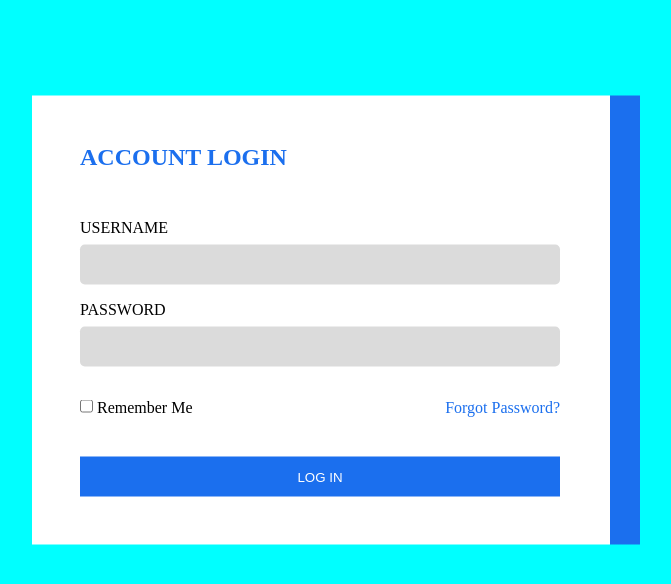
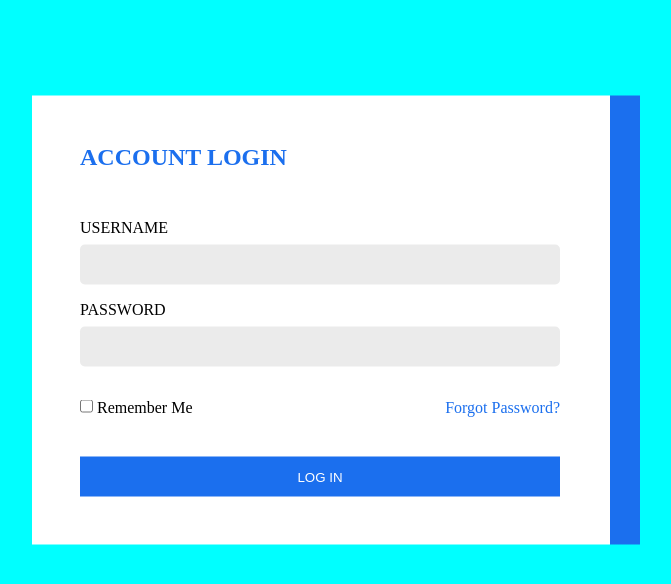
Before and after one commit to JuszJo/login-form-style, a plain HTML site: page index.html in a window 1280 px wide. Shown: the whole page, without its empty margins (304-975 px from the left). Drawn offline with Linux system fonts and the light colour scheme.

Commit message:
fixed input color

```diff
--- a/index.html
+++ b/index.html
@@ -50,7 +50,7 @@
 
 
         input[type="text"], input[type="password"] {
-            background-color: rgb(219, 219, 219);
+            background-color: rgb(235, 235, 235);
             border: none;
             width: 100%;
             height: 2.5rem;
```
